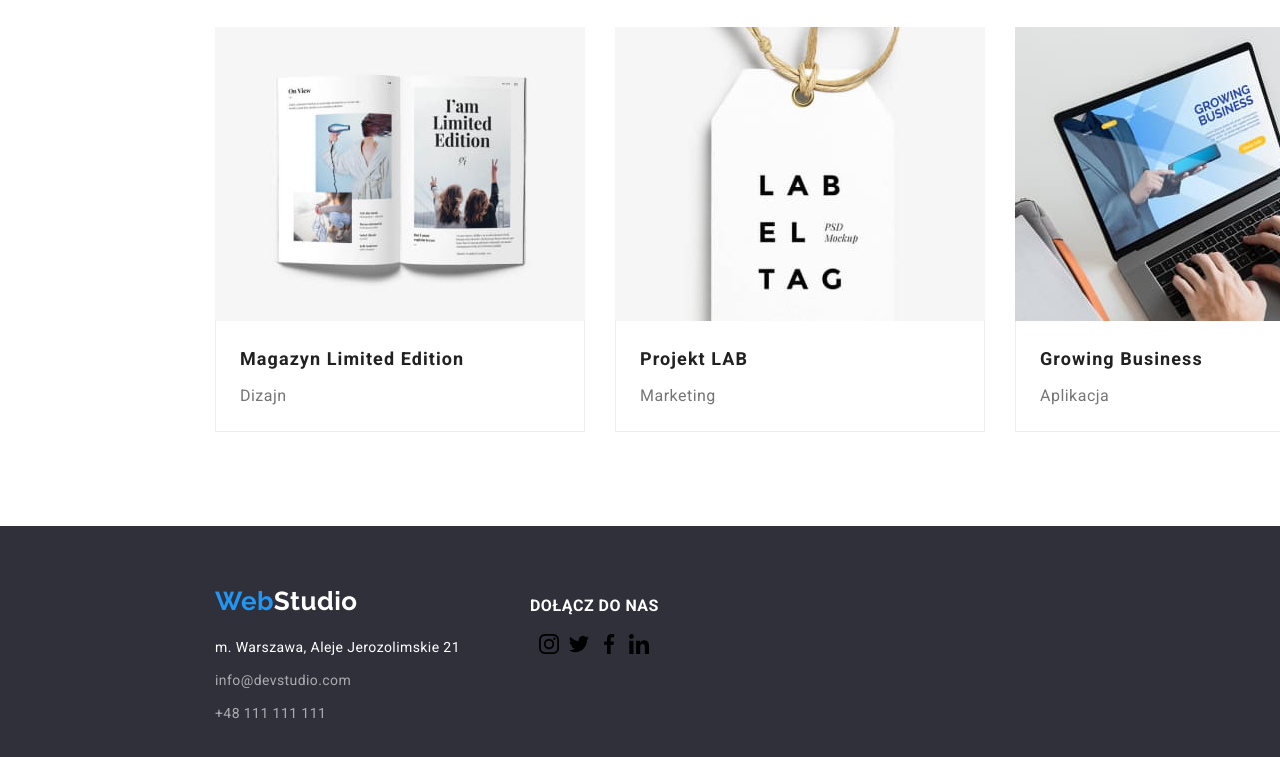
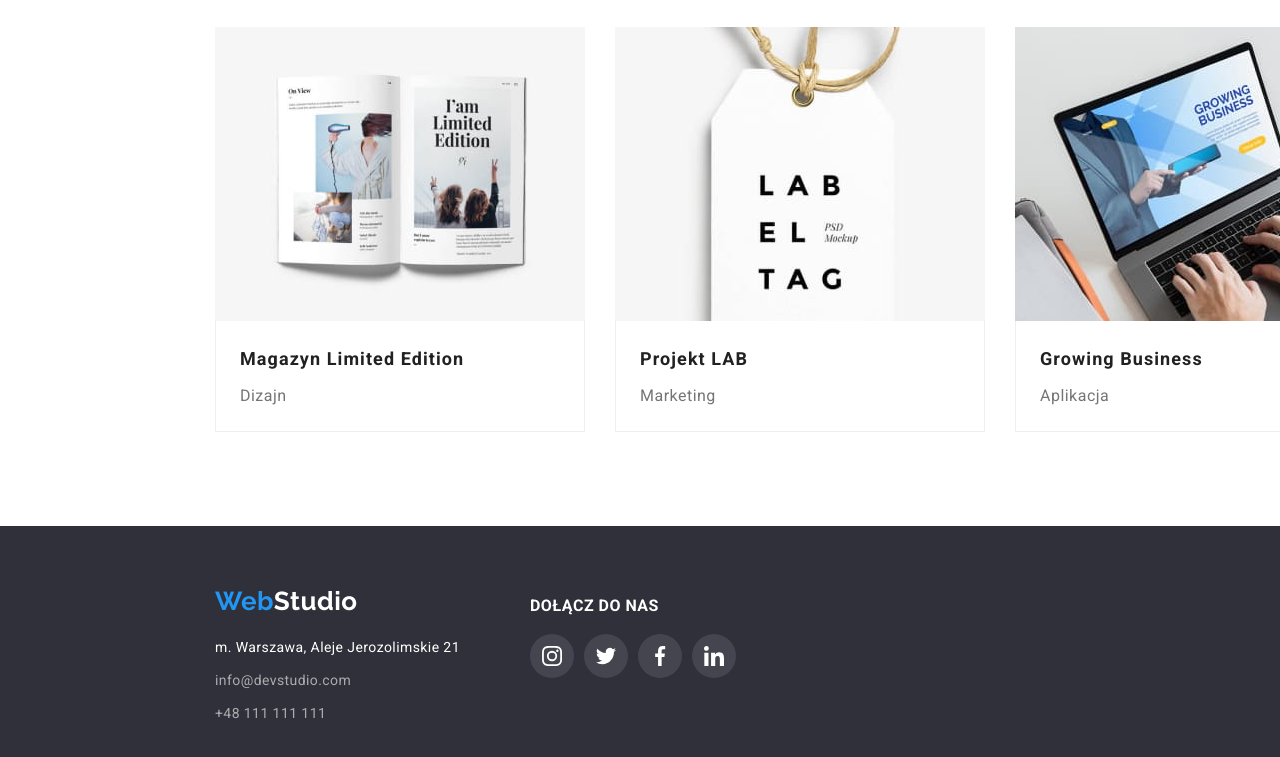
Before and after one commit to norbertmetenia/goit-markup-hw-04, a plain HTML site: page portfolio.html in a window 1280 px wide. Shown: the part 1105-1862 px from the top of the page. Drawn offline with nearby package versions, Linux system fonts and the light colour scheme.

Commit message:
added changes to portfolio

```diff
--- a/portfolio.html
+++ b/portfolio.html
@@ -216,29 +216,29 @@
         <div class="icon-div-footer">
           <p class="footer-text">DOŁĄCZ DO NAS</p>
           <div class="icon-box-parent-footer">
-            <div class="icon-box-footer">
-              <a href="#">
+            <div>
+              <a href="#" class="icon-footer">
                 <svg class="icon-team" width="20px" height="20px">
                   <use href="./images/icons.svg#icon-instagram"></use>
                 </svg>
               </a>
             </div>
-            <div class="icon-box-footer">
-              <a href="#">
+            <div>
+              <a href="#" class="icon-footer">
                 <svg class="icon-team" width="20px" height="20px">
                   <use href="./images/icons.svg#icon-twitter"></use>
                 </svg>
               </a>
             </div>
-            <div class="icon-box-footer">
-              <a href="#">
+            <div>
+              <a href="#" class="icon-footer">
                 <svg class="icon-team" width="20px" height="20px">
                   <use href="./images/icons.svg#icon-facebook"></use>
                 </svg>
               </a>
             </div>
-            <div class="icon-box-footer">
-              <a href="#">
+            <div>
+              <a href="#" class="icon-footer">
                 <svg class="icon-team" width="20px" height="20px">
                   <use href="./images/icons.svg#icon-linkedin"></use>
                 </svg>
```
